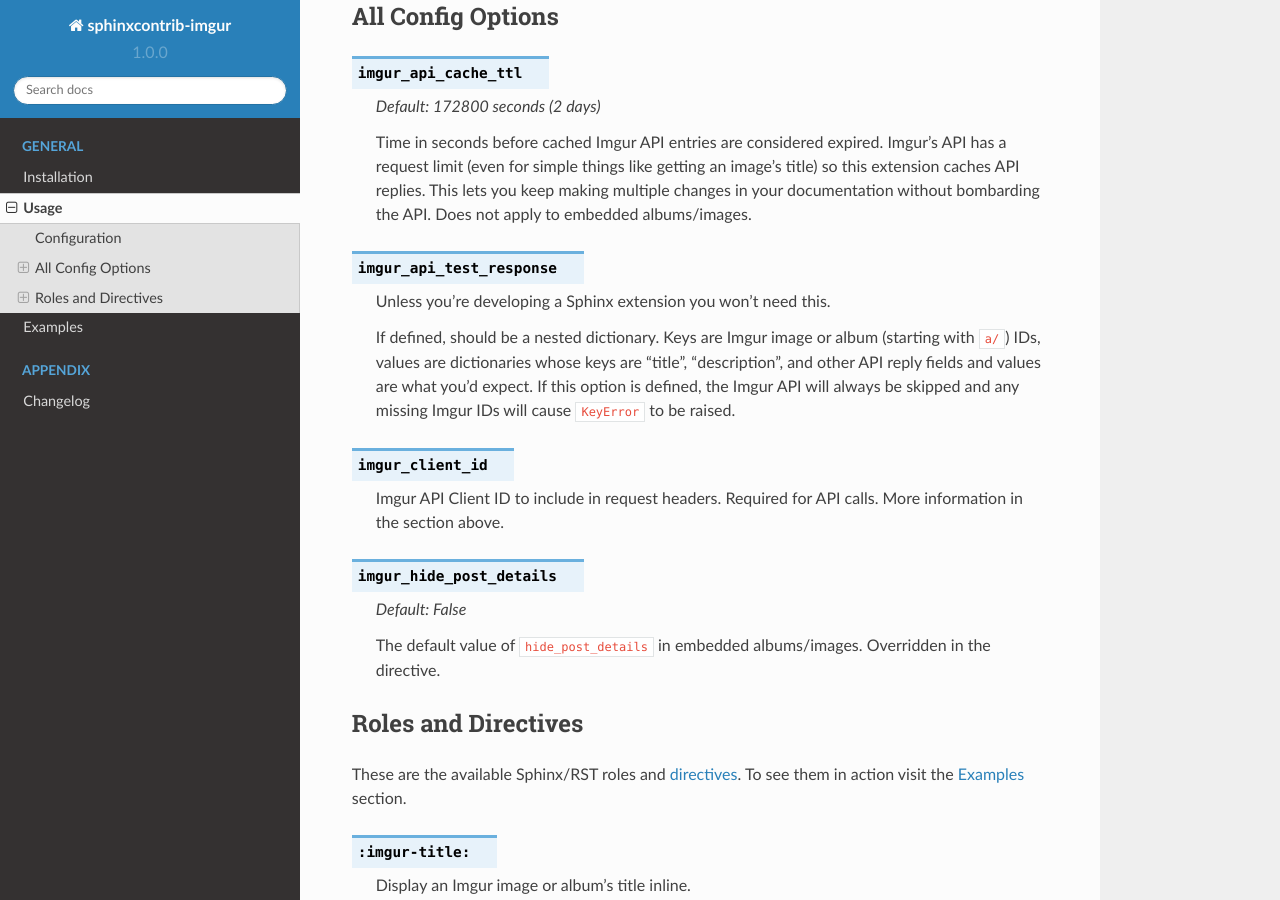
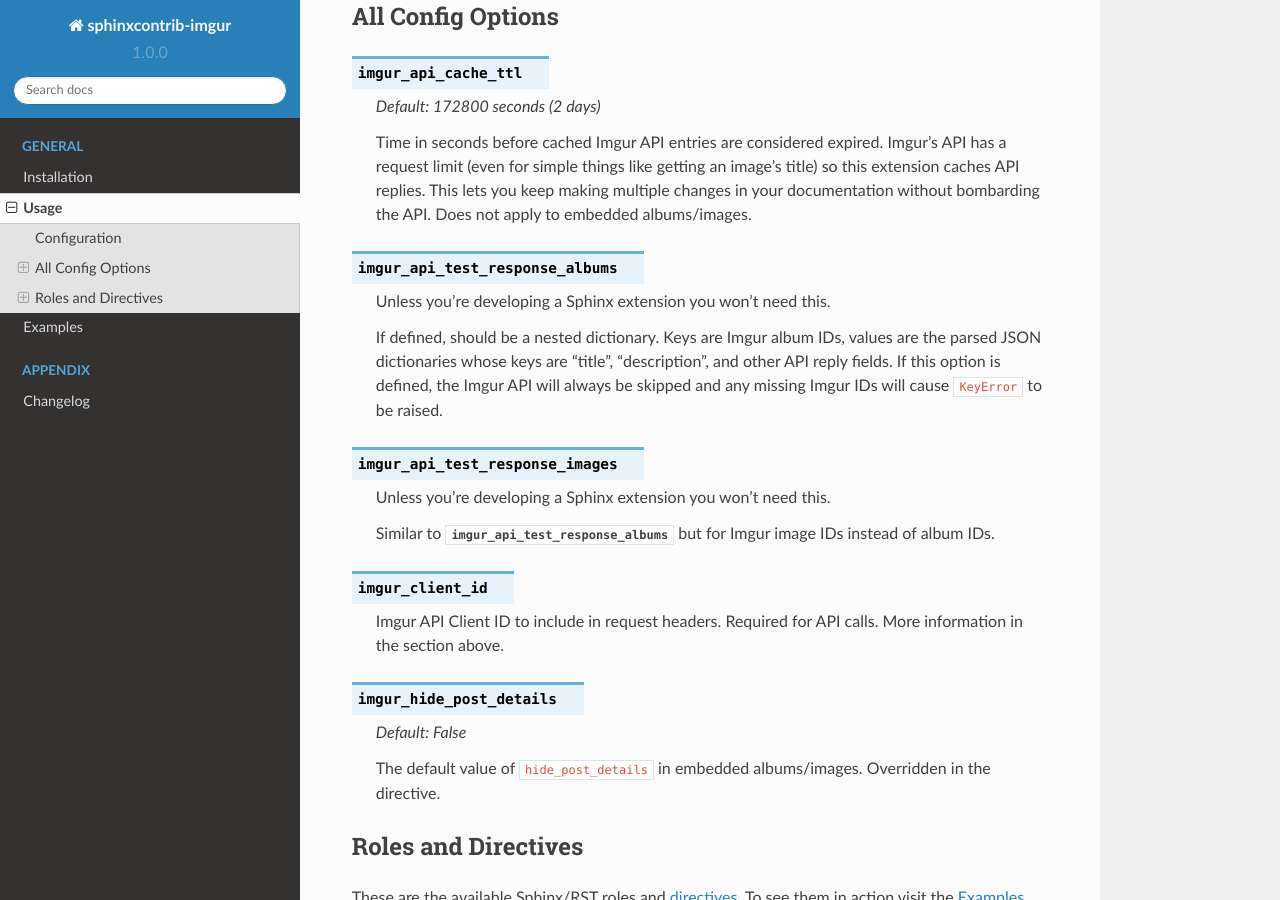
Before and after one commit to Robpol86/sphinx-imgur, a Sphinx documentation site: the page built from docs/usage.rst, in a window 1280 px wide and 900 px high, scrolled down 828 px. Built offline with Sphinx 7.4.7 and the Read the Docs theme 2.0.0, drawn with Linux system fonts in a browser that asks for light colours.

Commit message:
Split up imgur_api_test_response into two options.
Split into imgur_api_test_response_albums and
imgur_api_test_response_albums for future rewrite. Current code just
combines the dicts for now.

```diff
--- a/README.rst
+++ b/README.rst
@@ -46,6 +46,9 @@ Unreleased
 Added
     * Python 3.5 support (Linux/OS X and Windows).
 
+Changed
+    * Split ``imgur_api_test_response`` into ``imgur_api_test_response_albums`` and ``imgur_api_test_response_albums``.
+
 Removed
     * PyPy support.
 
--- a/docs/usage.rst
+++ b/docs/usage.rst
@@ -48,14 +48,19 @@ All Config Options
     simple things like getting an image's title) so this extension caches API replies. This lets you keep making
     multiple changes in your documentation without bombarding the API. Does not apply to embedded albums/images.
 
-.. attribute:: imgur_api_test_response
+.. attribute:: imgur_api_test_response_albums
 
     Unless you're developing a Sphinx extension you won't need this.
 
-    If defined, should be a nested dictionary. Keys are Imgur image or album (starting with ``a/``) IDs, values are
-    dictionaries whose keys are "title", "description", and other API reply fields and values are what you'd expect. If
-    this option is defined, the Imgur API will always be skipped and any missing Imgur IDs will cause ``KeyError`` to be
-    raised.
+    If defined, should be a nested dictionary. Keys are Imgur album IDs, values are the parsed JSON dictionaries whose
+    keys are "title", "description", and other API reply fields. If this option is defined, the Imgur API will always be
+    skipped and any missing Imgur IDs will cause ``KeyError`` to be raised.
+
+.. attribute:: imgur_api_test_response_images
+
+    Unless you're developing a Sphinx extension you won't need this.
+
+    Similar to :attr:`imgur_api_test_response_albums` but for Imgur image IDs instead of album IDs.
 
 .. attribute:: imgur_client_id
 
```
Also changed, not shown: 7 other files.
